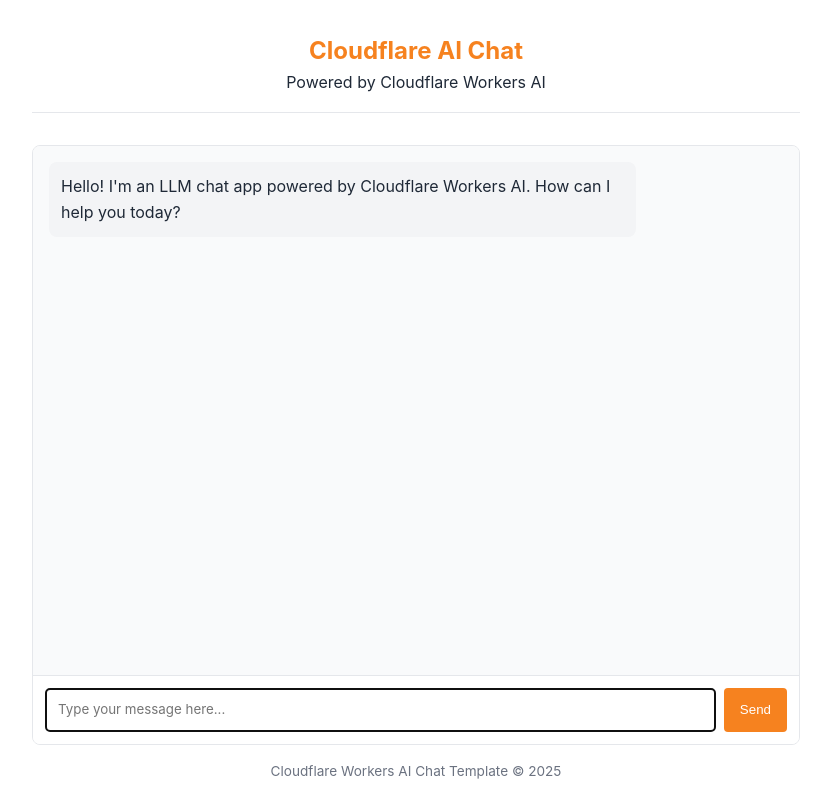
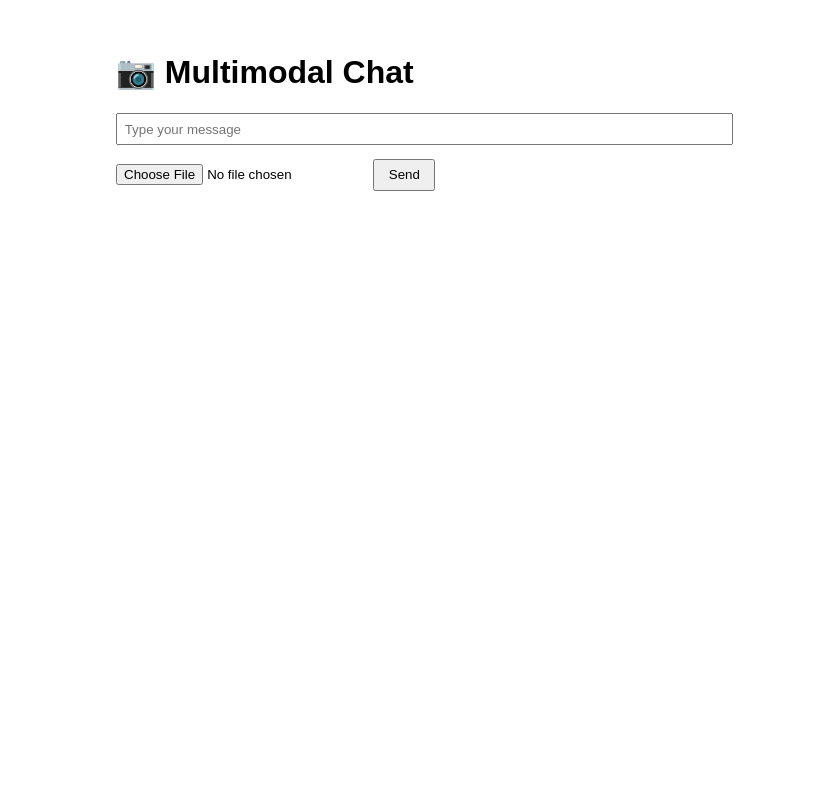
Before and after one commit to afair4242/gemma3-chat, a website: page public/index.html in a window 1280 px wide. Shown: the whole page, without its empty margins (224-1055 px from the left). Drawn offline with Linux system fonts and the light colour scheme.

Commit message:
Update index.html

```diff
--- a/public/index.html
+++ b/public/index.html
@@ -1,177 +1,46 @@
-<!doctype html>
+<!DOCTYPE html>
 <html lang="en">
-  <head>
-    <meta charset="UTF-8" />
-    <meta name="viewport" content="width=device-width, initial-scale=1.0" />
-    <title>LLM Chat App</title>
-    <style>
-      :root {
-        --primary-color: #f6821f;
-        --primary-hover: #e67e22;
-        --light-bg: #f9fafb;
-        --border-color: #e5e7eb;
-        --text-color: #1f2937;
-        --text-light: #6b7280;
-        --user-msg-bg: #fff2e6;
-        --assistant-msg-bg: #f3f4f6;
-      }
+<head>
+  <meta charset="UTF-8">
+  <meta name="viewport" content="width=device-width, initial-scale=1.0">
+  <title>Multimodal Chat</title>
+  <script>
+    async function sendMessage() {
+      const text = document.getElementById('text-input').value;
+      const imageFile = document.getElementById('image-input').files[0];
+      const formData = new FormData();
+      formData.append('text', text);
+      if (imageFile) formData.append('image', imageFile);
 
-      * {
-        box-sizing: border-box;
-        margin: 0;
-        padding: 0;
-      }
+      const response = await fetch('/api/chat', {
+        method: 'POST',
+        body: formData
+      });
 
-      body {
-        font-family:
-          -apple-system, BlinkMacSystemFont, "Segoe UI", Roboto, Oxygen, Ubuntu,
-          Cantarell, sans-serif;
-        line-height: 1.6;
-        color: var(--text-color);
-        max-width: 800px;
-        margin: 0 auto;
-        padding: 1rem;
-      }
+      const data = await response.json();
+      const chat = document.getElementById('chat');
+      const userMessage = document.createElement('div');
+      userMessage.textContent = `🧑‍💻 You: ${text}`;
+      chat.appendChild(userMessage);
 
-      header {
-        text-align: center;
-        margin-bottom: 2rem;
-        padding: 1rem 0;
-        border-bottom: 1px solid var(--border-color);
-      }
+      const botReply = document.createElement('div');
+      botReply.textContent = `🤖 AI: ${data.reply?.content || 'No reply'}`;
+      chat.appendChild(botReply);
 
-      h1 {
-        font-size: 1.5rem;
-        color: var(--primary-color);
-      }
-
-      .chat-container {
-        display: flex;
-        flex-direction: column;
-        height: calc(100vh - 200px);
-        min-height: 400px;
-        border: 1px solid var(--border-color);
-        border-radius: 8px;
-        overflow: hidden;
-      }
-
-      .chat-messages {
-        flex: 1;
-        overflow-y: auto;
-        padding: 1rem;
-        background-color: var(--light-bg);
-      }
-
-      .message {
-        margin-bottom: 1rem;
-        padding: 0.75rem;
-        border-radius: 8px;
-        max-width: 80%;
-      }
-
-      .user-message {
-        background-color: var(--user-msg-bg);
-        align-self: flex-end;
-        margin-left: auto;
-      }
-
-      .assistant-message {
-        background-color: var(--assistant-msg-bg);
-        align-self: flex-start;
-      }
-
-      .message-input {
-        display: flex;
-        padding: 0.75rem;
-        border-top: 1px solid var(--border-color);
-        background-color: white;
-      }
-
-      #user-input {
-        flex: 1;
-        padding: 0.75rem;
-        border: 1px solid var(--border-color);
-        border-radius: 4px;
-        font-family: inherit;
-        resize: none;
-        min-height: 44px;
-      }
-
-      #send-button {
-        margin-left: 0.5rem;
-        padding: 0 1rem;
-        background-color: var(--primary-color);
-        color: white;
-        border: none;
-        border-radius: 4px;
-        cursor: pointer;
-        transition: background-color 0.2s;
-      }
-
-      #send-button:hover {
-        background-color: var(--primary-hover);
-      }
-
-      #send-button:disabled {
-        background-color: var(--text-light);
-        cursor: not-allowed;
-      }
-
-      .typing-indicator {
-        display: none;
-        margin-bottom: 1rem;
-        font-style: italic;
-        color: var(--text-light);
-      }
-
-      .typing-indicator.visible {
-        display: block;
-      }
-
-      footer {
-        margin-top: 1rem;
-        text-align: center;
-        font-size: 0.85rem;
-        color: var(--text-light);
-      }
-    </style>
-  </head>
-  <body>
-    <header>
-      <h1>Cloudflare AI Chat</h1>
-      <p>Powered by Cloudflare Workers AI</p>
-    </header>
-
-    <div class="chat-container">
-      <div id="chat-messages" class="chat-messages">
-        <div class="message assistant-message">
-          <p>
-            Hello! I'm an LLM chat app powered by Cloudflare Workers AI. How can
-            I help you today?
-          </p>
-        </div>
-      </div>
-
-      <div class="typing-indicator" id="typing-indicator">
-        AI is thinking...
-      </div>
-
-      <div class="message-input">
-        <textarea
-          id="user-input"
-          placeholder="Type your message here..."
-          rows="1"
-          autofocus
-        ></textarea>
-        <button id="send-button">Send</button>
-      </div>
-    </div>
-
-    <footer>
-      <p>Cloudflare Workers AI Chat Template &copy; 2025</p>
-    </footer>
-
-    <!-- Chat app script -->
-    <script src="chat.js"></script>
-  </body>
+      document.getElementById('text-input').value = '';
+      document.getElementById('image-input').value = '';
+    }
+  </script>
+  <style>
+    body { font-family: sans-serif; max-width: 600px; margin: 0 auto; padding: 2em; }
+    #chat div { margin: 0.5em 0; }
+  </style>
+</head>
+<body>
+  <h1>📷 Multimodal Chat</h1>
+  <div id="chat"></div>
+  <input type="text" id="text-input" placeholder="Type your message" style="width: 100%; padding: 0.5em;">
+  <input type="file" id="image-input" accept="image/*" style="margin-top: 0.5em;">
+  <button onclick="sendMessage()" style="margin-top: 1em; padding: 0.5em 1em;">Send</button>
+</body>
 </html>
```
